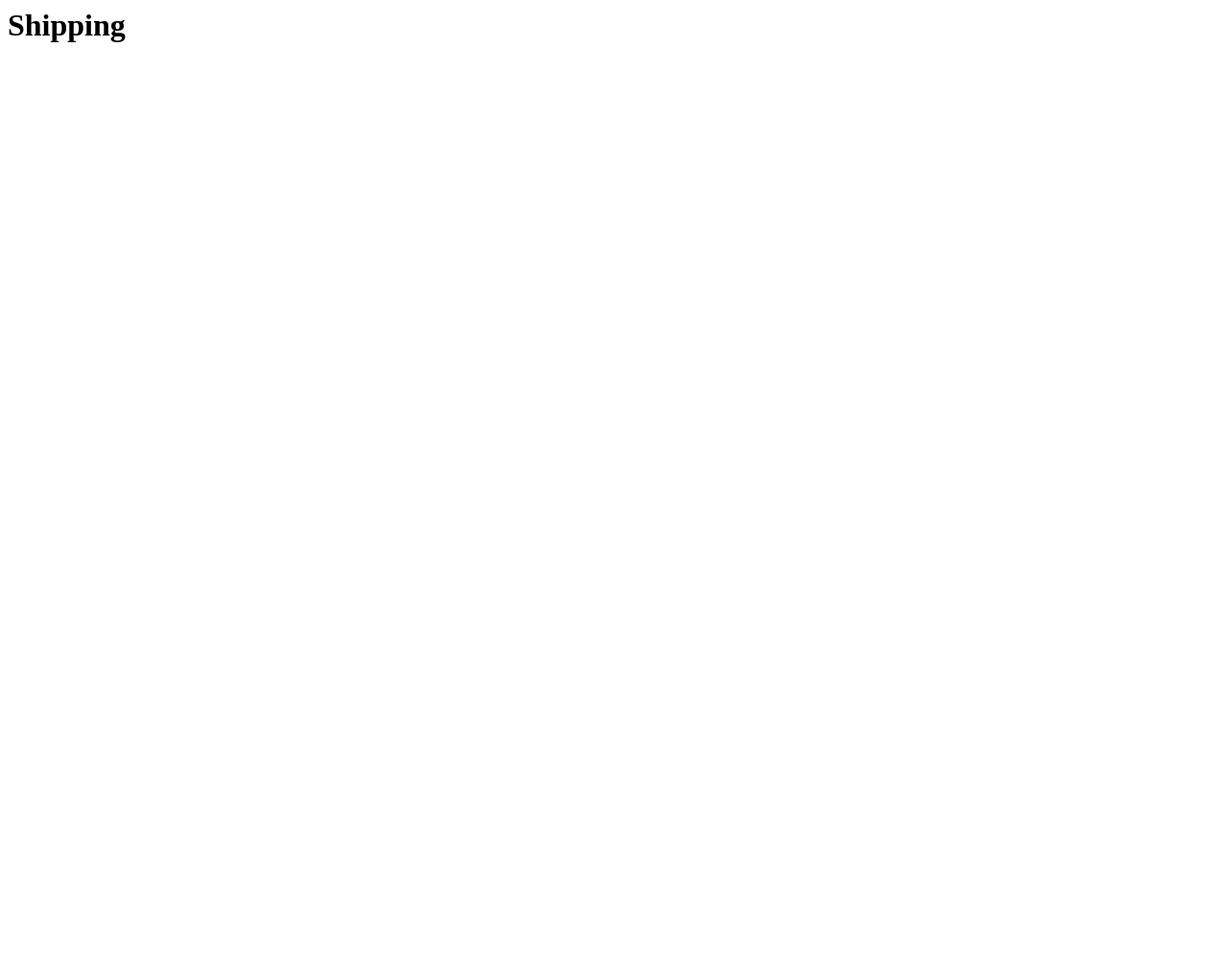
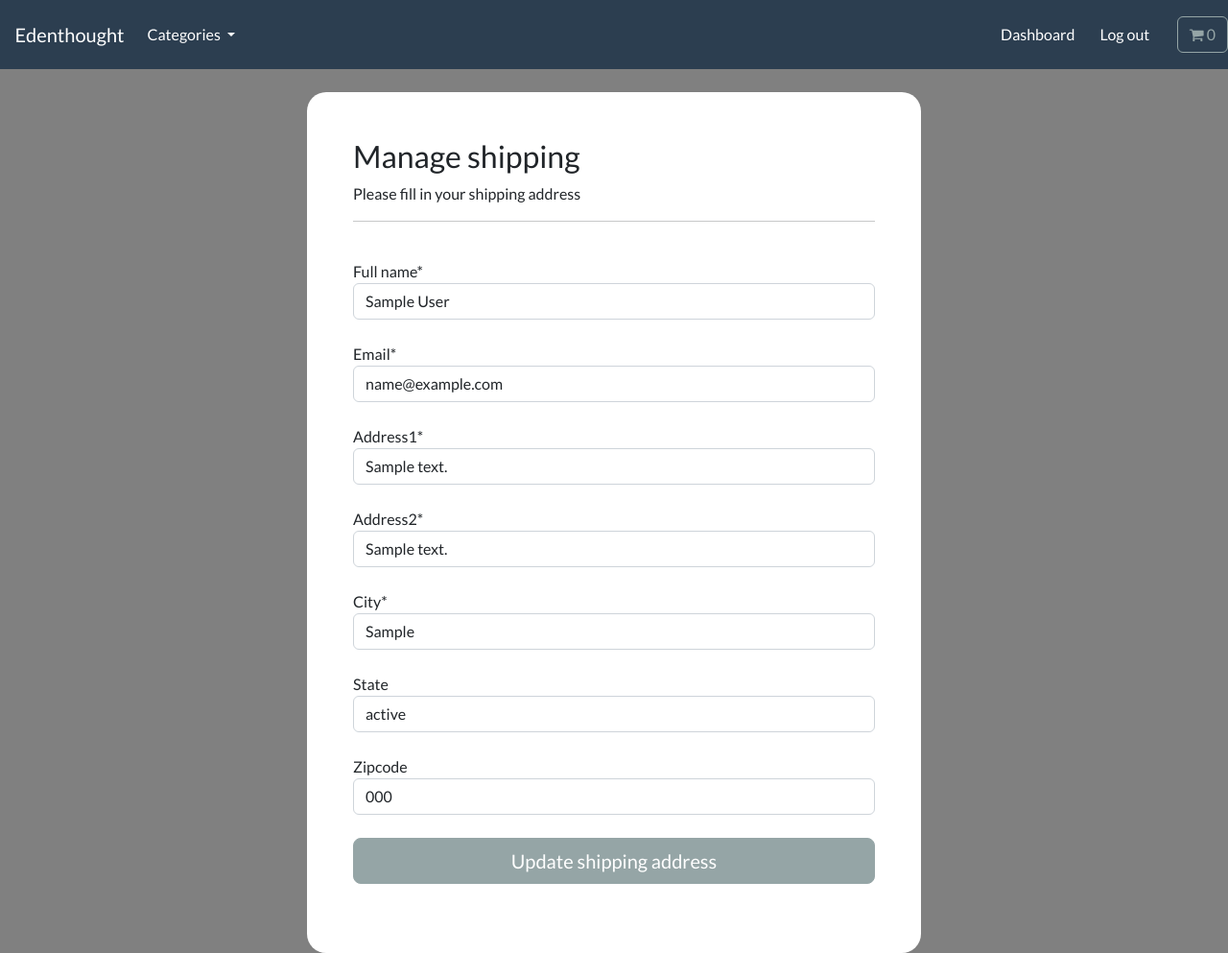
Before and after one commit to kmard/Ecommerce_shop, a Django app: page /account/manage-shipping in a window 1280 px wide. Before the commit the page is almost empty. Shown: the whole page at 96% size. Before the commit the page ends 44 px from the top, so only its background shows below. Run offline with Django 3.2, Linux system fonts and the light colour scheme; a user stored in the database is signed in; tables that the repository leaves empty hold one stand-in row (values such as "Sample post"); some libraries are stand-ins or nearby versions.

Commit message:
Organize the shipping template - (account)

```diff
--- a/account/templates/account/manage-shipping.html
+++ b/account/templates/account/manage-shipping.html
@@ -1,2 +1,61 @@
 
-<h1>Shipping</h1>
+{% include "store/base.html" %}
+
+{% load static %}
+
+{% load crispy_forms_tags %}
+
+{% block content %}
+
+<style>
+    body{
+    background-color: gray;
+    }
+
+  .form-layout{
+     border-radius:20px;
+     width:50%;
+     background-color: white;
+   }
+</style>
+
+  <body>
+
+    <br>
+
+    <div class="container bg-white shadow-md p-5 form-layout">
+
+        <h3>Manage shipping</h3>
+
+        <p>Please fill in your shipping address</p>
+
+        <hr>
+
+        <br>
+
+        <form method="POST" autocomplete="off">
+            {% csrf_token %}
+            {{form.full_name| as_crispy_field}}
+            <br>
+            {{form.email| as_crispy_field}}
+            <br>
+            {{form.address1| as_crispy_field}}
+            <br>
+            {{form.address2| as_crispy_field}}
+            <br>
+            {{form.city| as_crispy_field}}
+            <br>
+            {{form.state| as_crispy_field}}
+            <br>
+            {{form.zipcode| as_crispy_field}}
+            <br>
+            <button type="submit" class="btn btn-secondary btn-lg w-100 btn-block">Update shipping address</button>
+
+        </form>
+         <br>
+
+    </div>
+
+  </body>
+
+{% endblock content %}
```
Also changed, not shown: account/templates/account/dashboard.html (+8 -2 lines).
